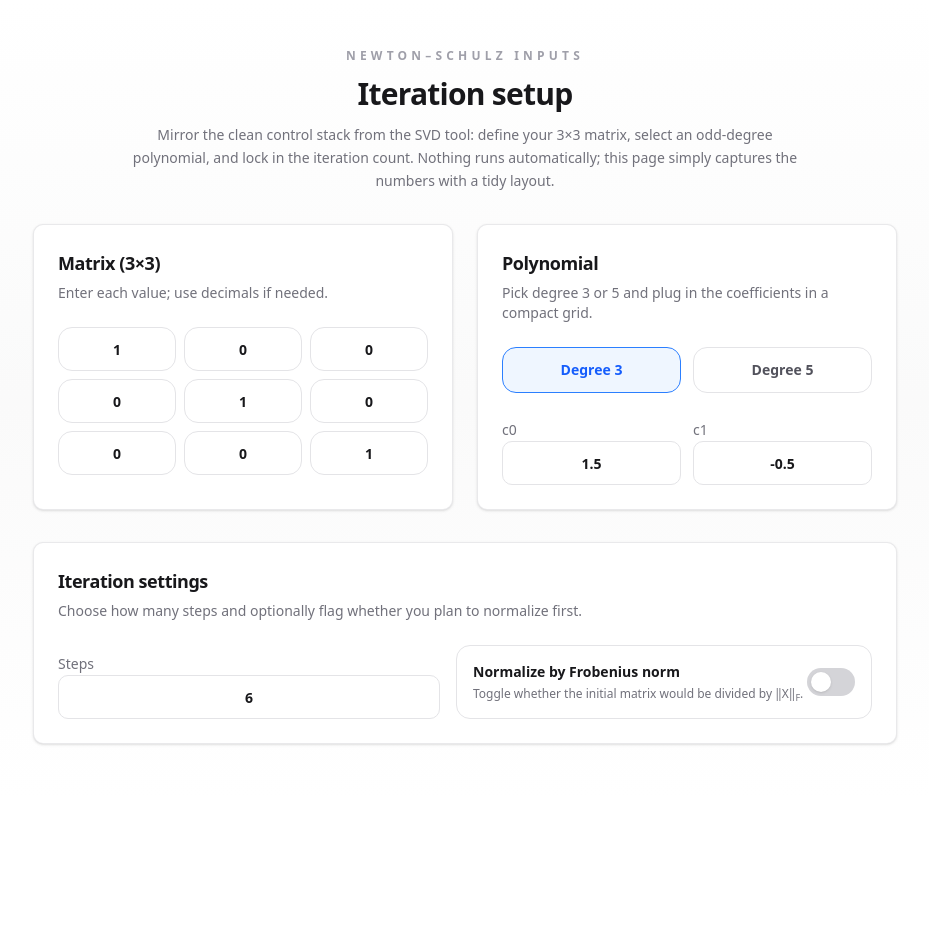
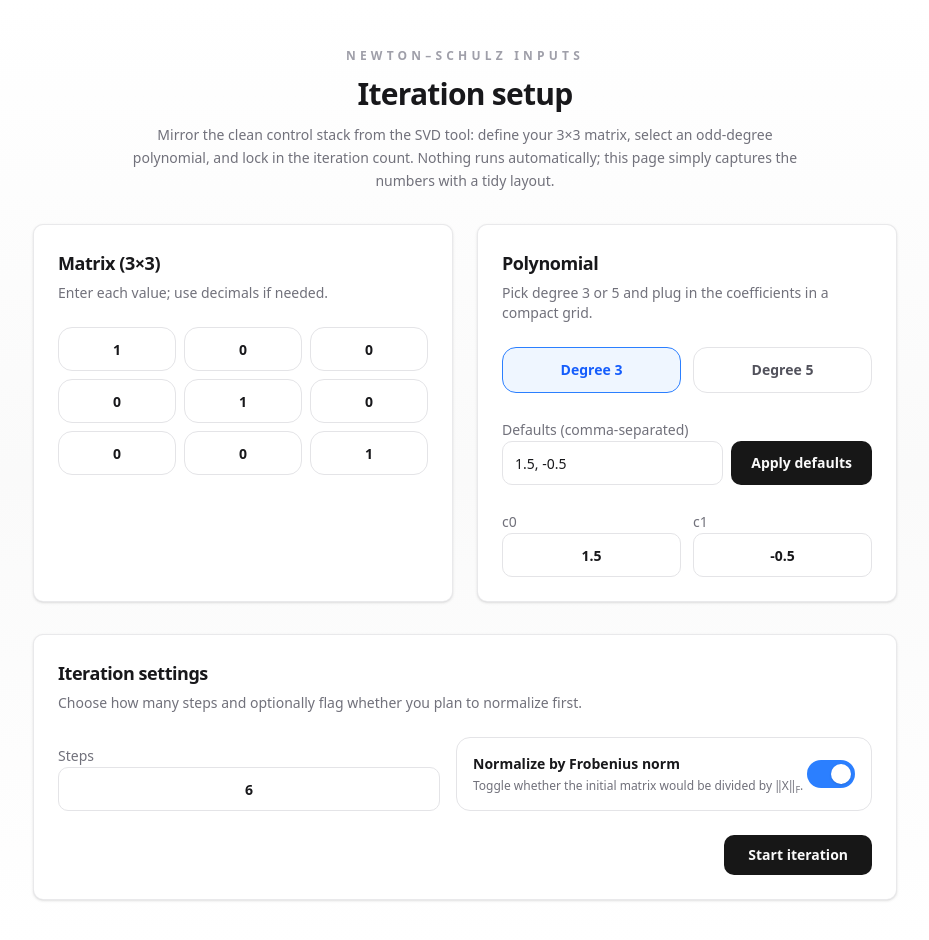
Before and after one commit to RahulBirCodes/newton-schulz-vis, a Next.js app: page / in a window 1280 px wide. Shown: the top 940 px of the page, without its empty margins (175-1104 px from the left). Before the commit the page ends 800 px from the top, so only its background shows below. Built offline with nearby package versions, Linux system fonts and the light colour scheme.

Commit message:
added newton schulz iteration scrubber

```diff
--- a/package.json
+++ b/package.json
@@ -17,6 +17,7 @@
     "next": "16.0.8",
     "react": "19.2.1",
     "react-dom": "19.2.1",
+    "svd-js": "^1.1.1",
     "tailwind-merge": "^3.4.0",
     "three": "^0.182.0"
   },
--- a/src/app/page.tsx
+++ b/src/app/page.tsx
@@ -1,7 +1,7 @@
 "use client"
 
 import { useMemo, useState } from "react"
-
+import { SVD } from "svd-js"
 import { Button } from "@/components/ui/button"
 import {
   Card,
@@ -143,19 +143,34 @@ export function create_polynomial(degree: 3 | 5, coeffs: number[]) {
 
 const DEGREE_CHOICES = [3, 5] as const
 const DEGREE_DEFAULTS: Record<(typeof DEGREE_CHOICES)[number], number[]> = {
-  3: [3/2, -1/2],
+  3: [3 / 2, -1 / 2],
   5: [3.4445, -4.775, 2.0315],
+}
+
+interface Snapshot {
+  step: number
+  matrix: Matrix
+  singularValues: number[]
+  hasNaN: boolean
 }
 
 export default function Home() {
   const [matrix, setMatrix] = useState<Matrix>(() => cloneMatrix(DEFAULT_MATRIX))
   const [degree, setDegree] = useState<typeof DEGREE_CHOICES[number]>(3)
   const [iterations, setIterations] = useState(6)
-  const [normalize, setNormalize] = useState(false)
+  const [normalize, setNormalize] = useState(true)
   const coefficientCount = useMemo(() => (degree + 1) / 2, [degree])
   const coefficientGridClass = coefficientCount === 2 ? "sm:grid-cols-2" : "sm:grid-cols-3"
   const [coefficients, setCoefficients] = useState<number[]>(() => [...DEGREE_DEFAULTS[3]])
   const [defaultText, setDefaultText] = useState(() => DEGREE_DEFAULTS[3].join(", "))
+  const polynomialFn = useMemo(
+    () => create_polynomial(degree, coefficients),
+    [degree, coefficients]
+  )
+  const [snapshots, setSnapshots] = useState<Snapshot[]>([])
+  const [selectedStep, setSelectedStep] = useState(0)
+  const [nanStep, setNanStep] = useState<number | null>(null)
+  const [isRunning, setIsRunning] = useState(false)
 
   const handleMatrixChange = (row: number, column: number, value: string) => {
     const numericValue = Number(value)
@@ -170,8 +185,9 @@ export default function Home() {
     setDegree(nextDegree)
     const nextCount = (nextDegree + 1) / 2
     const defaults = DEGREE_DEFAULTS[nextDegree] ?? Array(nextCount).fill(1)
-    setCoefficients(defaults.slice(0, nextCount))
-    setDefaultText(defaults.join(", "))
+    const trimmed = defaults.slice(0, nextCount)
+    setDefaultText(trimmed.join(", "))
+    setCoefficients(trimmed)
   }
 
   const handleCoefficientChange = (index: number, value: string) => {
@@ -181,6 +197,56 @@ export default function Home() {
       next[index] = Number.isFinite(numericValue) ? numericValue : 0
       return next
     })
+  }
+
+  const handleRunIterations = () => {
+    if (!polynomialFn) return
+    setIsRunning(true)
+    try {
+      let current = cloneMatrix(matrix)
+      if (normalize) {
+        const norm = frobeniusNorm(current)
+        if (Number.isFinite(norm) && norm > 0) {
+          current = matScale(current, 1 / norm)
+        }
+      }
+
+      const results: Snapshot[] = []
+      const recordSnapshot = (input: Matrix, step: number) => {
+        const invalidValues = matrixHasNaN(input)
+        let hasNaN = invalidValues
+        let singularValues: number[] = [NaN, NaN, NaN]
+        if (!invalidValues) {
+          try {
+            const { q } = SVD(input)
+            singularValues = [...q].slice(0, 3)
+          } catch {
+            hasNaN = true
+          }
+        }
+        results.push({
+          step,
+          matrix: cloneMatrix(input),
+          singularValues,
+          hasNaN,
+        })
+        return hasNaN
+      }
+
+      let stop = recordSnapshot(current, 0)
+      for (let step = 1; step <= iterations; step += 1) {
+        if (stop) break
+        current = polynomialFn(current)
+        stop = recordSnapshot(current, step)
+      }
+
+      const firstNaN = results.find((snapshot) => snapshot.hasNaN)?.step ?? null
+      setSnapshots(results)
+      setSelectedStep(0)
+      setNanStep(firstNaN)
+    } finally {
+      setIsRunning(false)
+    }
   }
 
   return (
@@ -255,6 +321,30 @@ export default function Home() {
                   </button>
                 ))}
               </div>
+              <div className="flex flex-col gap-2 sm:flex-row sm:items-end">
+                <div className="flex-1 space-y-1">
+                  <Label className="text-sm font-medium text-zinc-500">
+                    Defaults (comma-separated)
+                  </Label>
+                  <Input
+                    value={defaultText}
+                    onChange={(event) => setDefaultText(event.target.value)}
+                    placeholder="1, 0.5, 0.25"
+                    className="h-11 rounded-lg border-zinc-200 bg-white text-sm text-zinc-900"
+                  />
+                </div>
+                <Button
+                  type="button"
+                  className="h-11 rounded-lg px-5 text-sm font-semibold"
+                  onClick={() => {
+                    const parsed = parseDefaultText(defaultText, coefficientCount)
+                    setCoefficients(parsed)
+                    setDefaultText(parsed.join(", "))
+                  }}
+                >
+                  Apply defaults
+                </Button>
+              </div>
               <div className={`grid gap-3 ${coefficientGridClass}`}>
                 {Array.from({ length: coefficientCount }).map((_, index) => (
                   <div key={index} className="space-y-1">
@@ -320,8 +410,62 @@ export default function Home() {
                 </button>
               </div>
             </div>
+            <div className="mt-6 flex justify-end">
+              <Button
+                type="button"
+                className="rounded-lg px-6 text-sm font-semibold"
+                onClick={handleRunIterations}
+                disabled={isRunning}
+              >
+                {isRunning ? "Running…" : "Start iteration"}
+              </Button>
+            </div>
           </CardContent>
         </Card>
+
+        {snapshots.length > 0 && (
+          <Card className="border border-zinc-200/80 shadow-sm">
+            <CardHeader>
+              <CardTitle className="text-lg font-semibold text-zinc-900 tracking-tight">
+                Iteration timeline
+              </CardTitle>
+              <CardDescription className="text-sm text-zinc-500">
+                Scrub through steps to inspect the captured matrices and singular values.
+              </CardDescription>
+            </CardHeader>
+            <CardContent className="space-y-6">
+              <div className="space-y-2">
+                <div className="flex items-center justify-between text-sm text-zinc-500">
+                  <span>Step {selectedStep}</span>
+                  <span>of {snapshots.length - 1}</span>
+                </div>
+                <input
+                  type="range"
+                  min={0}
+                  max={snapshots.length - 1}
+                  value={selectedStep}
+                  onChange={(event) => setSelectedStep(Number(event.target.value))}
+                  className="w-full"
+                />
+              </div>
+              {nanStep !== null && (
+                <div className="rounded-xl border border-amber-200 bg-amber-50 px-4 py-3 text-sm text-amber-900">
+                  Numerical instability detected at step {nanStep}. Iteration stopped afterwards.
+                </div>
+              )}
+              {snapshots[selectedStep]?.hasNaN ? (
+                <div className="rounded-xl border border-amber-200 bg-amber-50 px-4 py-6 text-sm text-amber-900">
+                  Matrix entries became NaN at this step. No further data is available.
+                </div>
+              ) : (
+                <div className="grid gap-6 md:grid-cols-2">
+                  <MatrixReadout matrix={snapshots[selectedStep].matrix} />
+                  <SingularValueDisplay values={snapshots[selectedStep].singularValues} />
+                </div>
+              )}
+            </CardContent>
+          </Card>
+        )}
       </main>
     </div>
   )
@@ -341,3 +485,52 @@ function parseDefaultText(text: string, count: number) {
   }
   return entries.map((value) => (Number.isFinite(value) ? value : 0))
 }
+
+function matrixHasNaN(matrix: Matrix) {
+  return matrix.some((row) => row.some((value) => !Number.isFinite(value)))
+}
+
+function MatrixReadout({ matrix }: { matrix: Matrix }) {
+  return (
+    <div className="space-y-3">
+      <p className="text-sm font-medium text-zinc-500">Matrix</p>
+      <div className="space-y-2">
+        {matrix.map((row, rowIndex) => (
+          <div key={rowIndex} className="grid grid-cols-3 gap-2">
+            {row.map((value, columnIndex) => (
+              <div
+                key={`${rowIndex}-${columnIndex}`}
+                className="rounded-lg border border-zinc-200 bg-white px-3 py-2 text-center font-mono text-sm"
+              >
+                {formatNumber(value)}
+              </div>
+            ))}
+          </div>
+        ))}
+      </div>
+    </div>
+  )
+}
+
+function SingularValueDisplay({ values }: { values: number[] }) {
+  return (
+    <div className="space-y-3">
+      <p className="text-sm font-medium text-zinc-500">Singular values</p>
+      <div className="grid gap-3 sm:grid-cols-3">
+        {values.map((value, index) => (
+          <div
+            key={index}
+            className="rounded-lg border border-zinc-200 bg-white px-3 py-2 text-center font-mono text-sm"
+          >
+            σ{index + 1}: {formatNumber(value)}
+          </div>
+        ))}
+      </div>
+    </div>
+  )
+}
+
+function formatNumber(value: number) {
+  if (!Number.isFinite(value)) return "NaN"
+  return Number(value).toFixed(4)
+}
```
Also changed, not shown: 1 other file (tests, documents, lock files or other folders).
